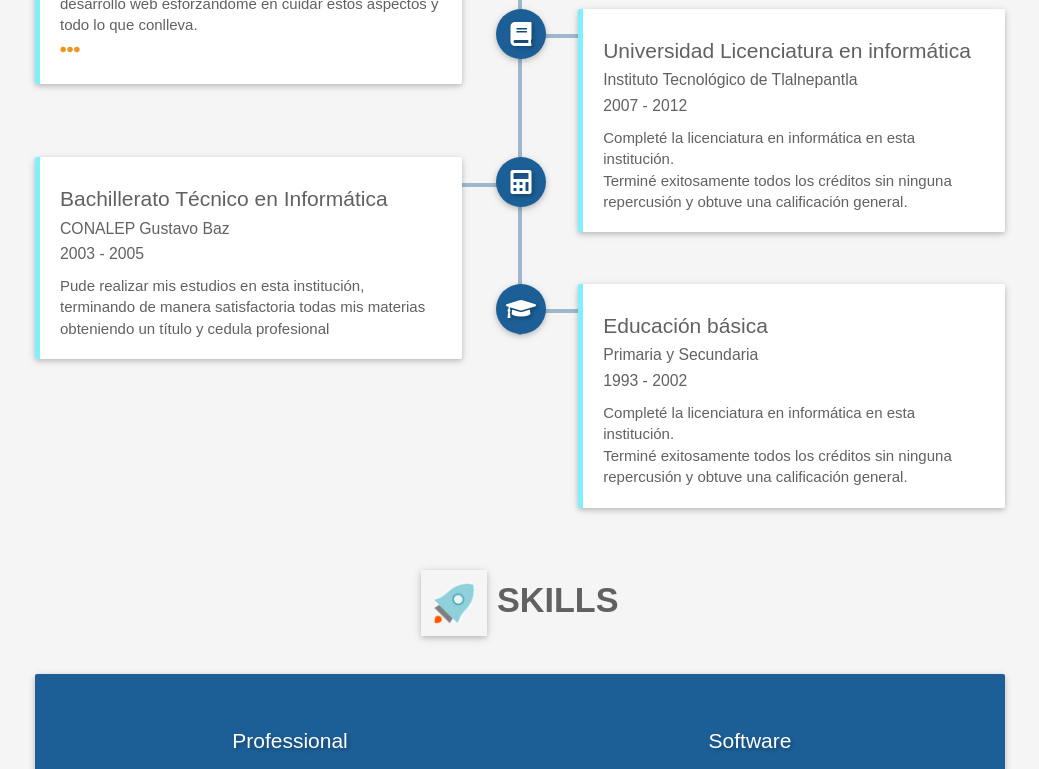
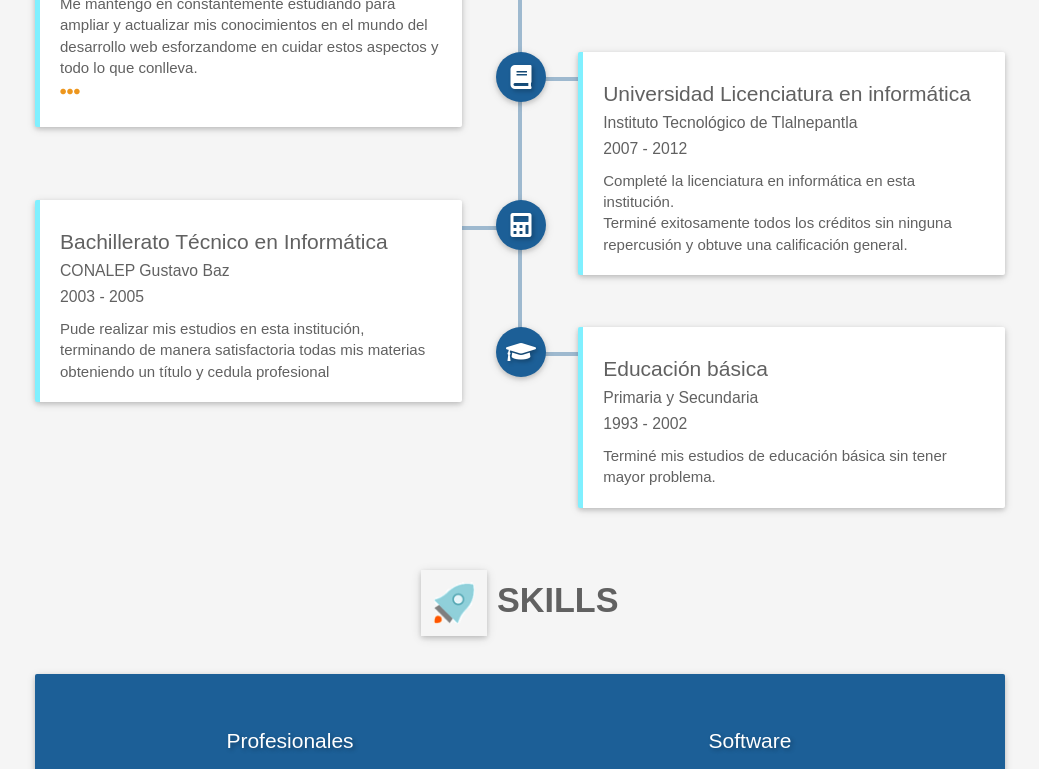
Before and after one commit to luisomontano/Portfolio, a plain HTML site: page index.html in a window 1280 px wide. Shown: the part 1295-2064 px from the top of the page, without its empty margins (120-1159 px from the left). Drawn offline with Linux system fonts and the light colour scheme; some packages are replaced by stand-ins of ours.

Commit message:
more than text and cv.pdf

```diff
--- a/index.html
+++ b/index.html
@@ -191,11 +191,10 @@
                             <!-- ABOUT PARAGRAPH -->
                             <p>
                                 ¡Hola! Soy Luiso. Desarrollador web con más de 4 años de experiencia especializandome en el desarrollo Front-end.
-                                <br> Me gusta implicarme en el ciclo de vida desarrollando proyectos web, Pasión por la creación de interfaces limpias basadas en estándares, patrones arquitectónicos y de diseño, obteniendo asi aplicaciones de calidad,
-                                legibles y con gran performance.
+                                <br>He trabajado utilizandó diferentes tecnologías (plataformas y lenguajes), actualmente estoy especializandome en el desarrolo de aplicaciones web implicandome en el ciclo de vida de estos proyectos; Creando y/o modificando
+                                interfaces simples basadas en experiencia de usaurios, patrones para la arquitectura y de diseño de la aplicación obteniendo y mejorando la calidad, usabilidad y el performance.
                                 <br><br>
-                                <br><br> Apasionado de la web y lo que en ella hay...
-
+                                <br><br> Apasionado de la web aprendiendo y compartiendo conocimiento...
                                 <!-- Having an in-depth knowledge
 							including advanced HTML5, CSS, CSS3, SASS, LESS, JSON, XML, Java, JavaScript,
 							JQuery, Angular JS. Strong background in management and leadership. -->
@@ -206,7 +205,7 @@
                         <div id="about-btn" class="card-action">
                             <div class="about-btn">
                                 <!-- DOWNLOAD CV BUTTON -->
-                                <a href="#" class="btn waves-effect">Descargar CV</a>
+                                <a href="" target="_blank" class="btn waves-effect">Descargar CV</a>
                                 <!-- CONTACT BUTTON -->
                                 <a href="#contact" class="btn waves-effect">Contactame</a>
                             </div>
@@ -228,9 +227,7 @@
                     <img class="icon-sprite rocket" src="images/icons/icon-pencil.png" /> Educación</h4>
             </div>
 
-            <div id="timeline-education">
-
-                <!-- FIRST TIMELINE -->
+            <div id="timeline-education" <!-- FIRST TIMELINE -->
                 <div class="timeline-block">
                     <!-- DOT -->
                     <div class="timeline-dot"><i class="fa fa-globe"></i></div>
@@ -335,7 +332,7 @@
                             </div>
                             <!-- TIMELINE PARAGRAPH -->
                             <p>
-                                Completé la licenciatura en informática en esta institución. <br> Terminé exitosamente todos los créditos sin ninguna repercusión y obtuve una calificación general.
+                                Terminé mis estudios de educación básica sin tener mayor problema.<br>
                             </p>
                         </div>
                     </div>
@@ -364,7 +361,7 @@
                                 <div class="col-md-6 col-sm-6 col-xs-12">
                                     <!-- FIRST SKILL SECTION -->
                                     <div class="skills-title">
-                                        <h6 class="text-center">Professional</h6>
+                                        <h6 class="text-center">Profesionales</h6>
                                     </div>
                                     <!-- FIRST SKILL BAR -->
                                     <div class="skillbar" data-percent="85%">
```
Also changed, not shown: 1 other file.
